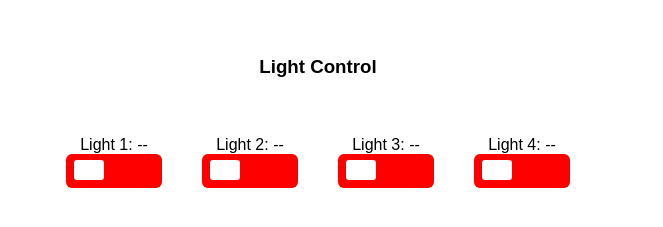
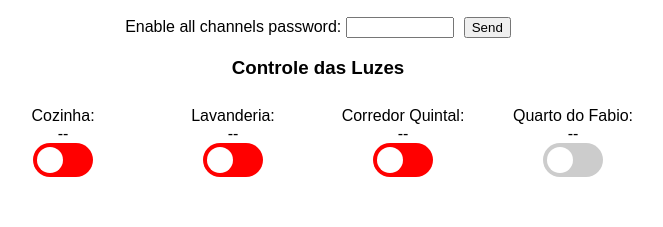
Before and after one commit to fmassaretto/SmartHomeV4, a plain HTML site: page src/index.html in a window 1280 px wide. Shown: the part 61-288 px from the top of the page, without its empty margins (322-985 px from the left). Drawn offline with Linux system fonts and the light colour scheme; no server answers.

Commit message:
Redesign checkbox css; reset all checkbox on load; logic for dis/enabling checkbox by no secure password

```diff
--- a/src/index.html
+++ b/src/index.html
@@ -2,35 +2,61 @@
     <meta name="viewport" content="width=device-width, initial-scale=1">
     <title>ESP32 Smart Home v2</title>
     <style>
-      body { font-family: sans-serif; text-align: center; margin-top: 30px; }
-      .channel { margin: 20px; }
-      .channels_title { margin: 20px; display: inline-block; position: relative; }
-      #channels { display: flex; flex-wrap: wrap; justify-content: center;}
-      .switch {position: relative; display:grid; width: 96px; height: 34px}
-      .switch input {display: none}
-      .slider {position: absolute; top: 0; left: 0; right: 0; bottom: 0; background-color: #ff0000; border-radius: 6px}
-      .slider:before {position: absolute; content: ""; height: 20px; width: 30px; left: 8px; bottom: 8px; background-color: #fff; -webkit-transition: .4s; transition: .4s; border-radius: 3px}
-      input:checked+.slider {background-color: #3cff00}
-      input:checked+.slider:before {-webkit-transform: translateX(52px); -ms-transform: translateX(52px); transform: translateX(52px)}
+      body {font-family: sans-serif; text-align: center; margin-top: 30px;}
+      .channel {display:flex; flex-direction: column; width: 150px; margin: 10px;}
+      #channels {display: flex; flex-wrap: wrap; justify-content: center;}
+      .switch {position: relative; display:inline-block; width: 60px; height: 34px; left: 30%;}
+      #enable_channels_input {width: 100px; margin-right: 10px;}
+
+      input:disabled+.slider {background-color: #ccc;}
+      .slider {position: absolute; top: 0; left: 0; right: 0; bottom: 0; background-color: #ff0000; transition:.4s;}
+      .slider:before {position: absolute; content: ""; height: 26px; width: 26px; left: 4px; bottom: 4px; background-color: #fff; -webkit-transition: .4s; transition: .4s;}
+      input:checked+.slider {background-color: #66bb6a}
+      input:checked+.slider:before {-webkit-transform: translateX(26px); transform: translateX(26px)}
+      .slider.round {border-radius: 34px;}
+      .slider.round:before {border-radius: 50%;}
     </style>
   </head><body>
     <h2>ESP32 Smart Home v2</h2>
-    <div class="channels_title"><h3>Light Control</h3></div>
+    <div class="enable-channels"><span>Enable all channels password: </span><input type="text" name="enable_channels_input" id="enable_channels_input"><input type="button" value="Send" onclick="enable_channels()"/></div>
+    <div class="channels_title"><h3>Controle das Luzes</h3></div>
     <div id="channels">
-      <div class="channel" id="channel0">Light 1: <span id="state0">--</span> <label class="switch"> <input type="checkbox" onchange="toggle(0)" id="switch0"><span class="slider"></span></label></div>
-      <div class="channel" id="channel1">Light 2: <span id="state1">--</span> <label class="switch"> <input type="checkbox" onchange="toggle(1)" id="switch1"><span class="slider"></span></label></div>
-      <div class="channel" id="channel2">Light 3: <span id="state2">--</span> <label class="switch"> <input type="checkbox" onchange="toggle(2)" id="switch2"><span class="slider"></span></label></div>
-      <div class="channel" id="channel3">Light 4: <span id="state3">--</span> <label class="switch"> <input type="checkbox" onchange="toggle(3)" id="switch3"><span class="slider"></span></label></div>
+      <div class="channel">Cozinha: <span id="state0">--</span> <label class="switch"> <input type="checkbox" onchange="toggle(0)" class="toggle" id="switch0"> <div class="slider round"></div></label></div>
+      <div class="channel">Lavanderia: <span id="state1">--</span> <label class="switch"> <input type="checkbox" onchange="toggle(1)" class="toggle" id="switch1"> <div class="slider round"></div></label></div>
+      <div class="channel">Corredor Quintal: <span id="state2">--</span> <label class="switch"> <input type="checkbox" onchange="toggle(2)" class="toggle" id="switch2"> <div class="slider round"></div></label></div>
+      <div class="channel">Quarto do Fabio: <span id="state3">--</span> <label class="switch"> <input type="checkbox" onchange="toggle(3)" class="toggle" id="switch3" disabled> <div class="slider round"></div></label></div>
     </div>
   <script defer>
+    window.onload = resetAllToggles();
+    var bedroomSwitch = document.getElementById("switch3");
+
   function toggle(ch) {
     fetch("/toggle?ch=" + ch);
   }
+
+  function enable_channels(){
+    var password = document.getElementById("enable_channels_input");
+
+    if (password.value === "lmi56n") {
+
+      bedroomSwitch.removeAttribute("disabled");
+      alert("All channels are enabled");
+    }
+  }
+
+  function resetAllToggles() {
+    document.getElementsByClassName("toggle").checked = false;
+  }
+
   if (!!window.EventSource) {
     const sourceEvents = new EventSource('/events');
     sourceEvents.addEventListener("update", function(e) {
       const [ch, state] = e.data.split(":");
       var index = ch.replace("ch", "");
+
+      if(index == "3" && bedroomSwitch.hasAttribute("disabled")) {
+        return;
+      }
 
       document.getElementById("state" + index).textContent = state;
       document.getElementById("switch" + index).checked = state === 'ON' ? true : false;
```
